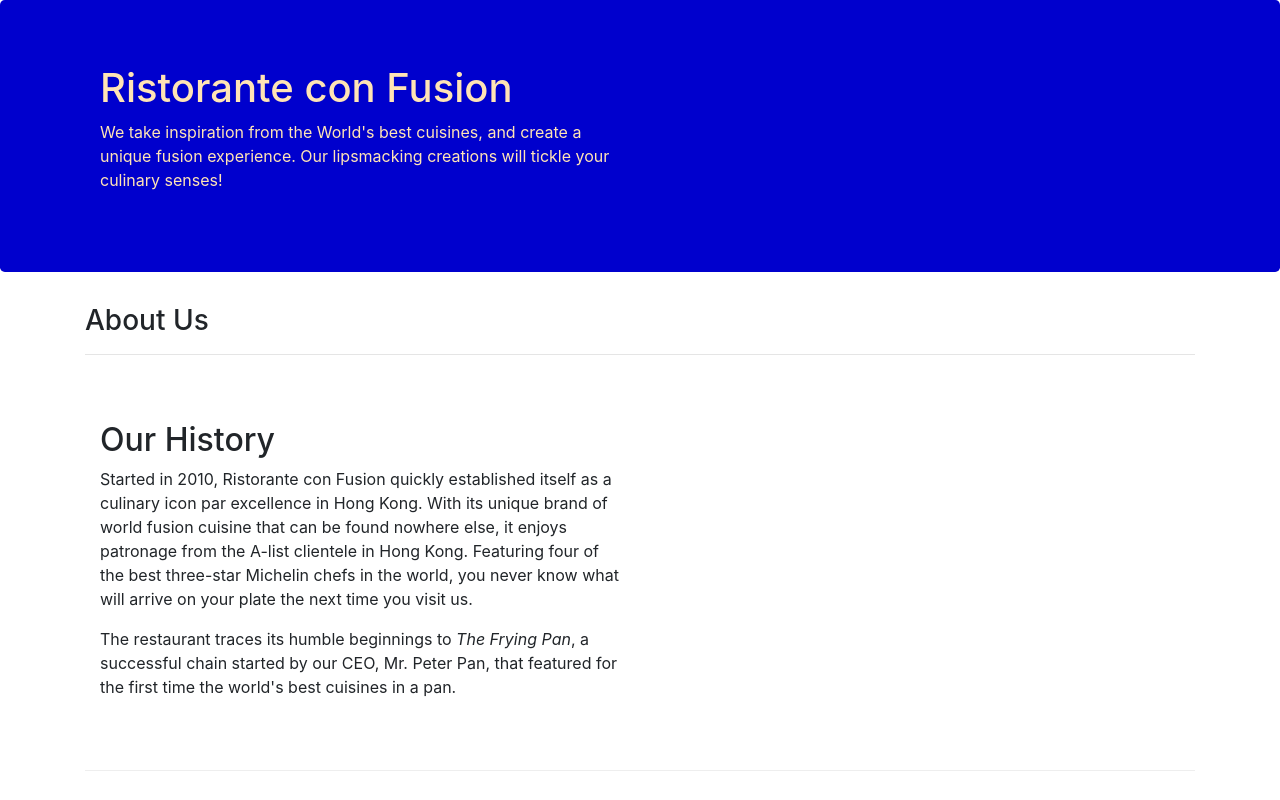
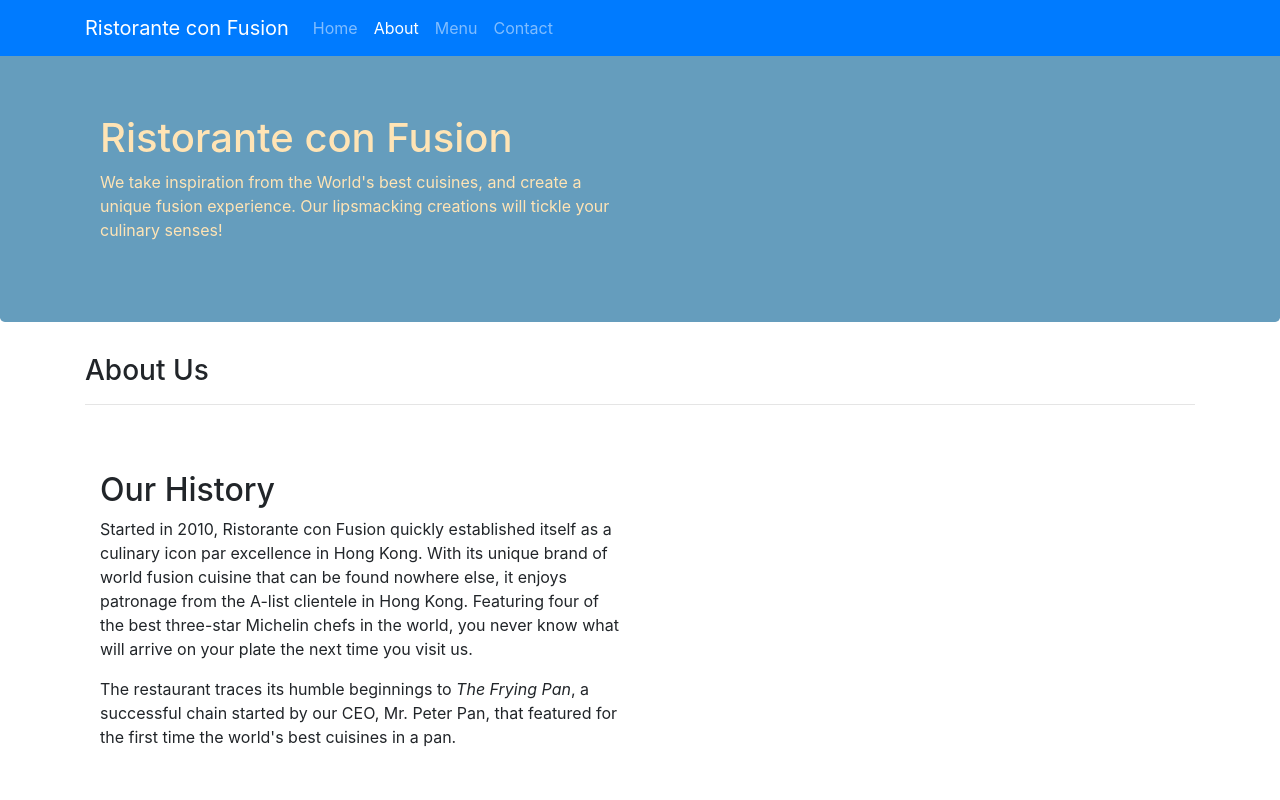
Before and after one commit to sasi7392/bootstarp4_learning, a website: page aboutus.html in a window 1280 px wide. Shown: the top 800 px of the page. Drawn offline with nearby package versions, Linux system fonts and the light colour scheme.

Commit message:
Updated navgitation bar

```diff
--- a/aboutus.html
+++ b/aboutus.html
@@ -13,7 +13,22 @@
 </head>
 
 <body>
-
+    <nav class="navbar navbar-dark navbar-expand-sm bg-primary fixed-top">
+        <div class="container">
+            <button class="navbar-toggler" type="button" data-toggle="collapse" data-target="#Navbar">
+            <span class="navbar-toggler-icon"></span>
+            </button>
+            <a class="navbar-brand" href="./index.html">Ristorante con Fusion</a>
+            <div class="collapse navbar-collapse" id="Navbar">
+                <ul class="navbar-nav mr-auto">
+                    <li class="navbar-item "><a class="nav-link" href="./index.html">Home</a></li>
+                    <li class="navbar-item active"><a class="nav-link" href="./aboutus.html">About</a></li>
+                    <li class="navbar-item "><a class="nav-link" href="#">Menu</a></li>
+                    <li class="navbar-item "><a class="nav-link" href="#">Contact</a></li>
+                </ul>
+            </div>
+        </div>
+    </nav>
     <header class="jumbotron">
         <div class="container">
             <div class="row row-header">
@@ -68,8 +83,8 @@
                 <div class="col-4 offset-1 col-sm-2">
                     <h5>Links</h5>
                     <ul class="list-unstyled">
-                        <li><a href="#">Home</a></li>
-                        <li><a href="#">About</a></li>
+                        <li><a href="./index.html">Home</a></li>
+                        <li><a href="./aboutus.html">About</a></li>
                         <li><a href="#">Menu</a></li>
                         <li><a href="#">Contact</a></li>
                     </ul>
--- a/css/style.css
+++ b/css/style.css
@@ -17,6 +17,13 @@
 }
 
 .jumbotron{
-    background-color: mediumblue;
+    background-color:#659DBD;
     color: moccasin;
 }
+.navbar-dark{
+    background-color: #8D8741;
+}
+body{
+    padding : 50px 0px 0px 0px;
+    z-index: 0;
+}
--- a/package.json
+++ b/package.json
@@ -2,7 +2,7 @@
   "name": "confusion",
   "version": "1.0.0",
   "description": "This is a website for Ristorante Con Fusion",
-  "main": "aboutus.html",
+  "main": "index.html",
   "scripts": {
     "start": "npm run lite",
     "test": "echo \"Error: no test specified\" && exit 1",
```
Also changed, not shown: index.html (+18 -3 lines).
